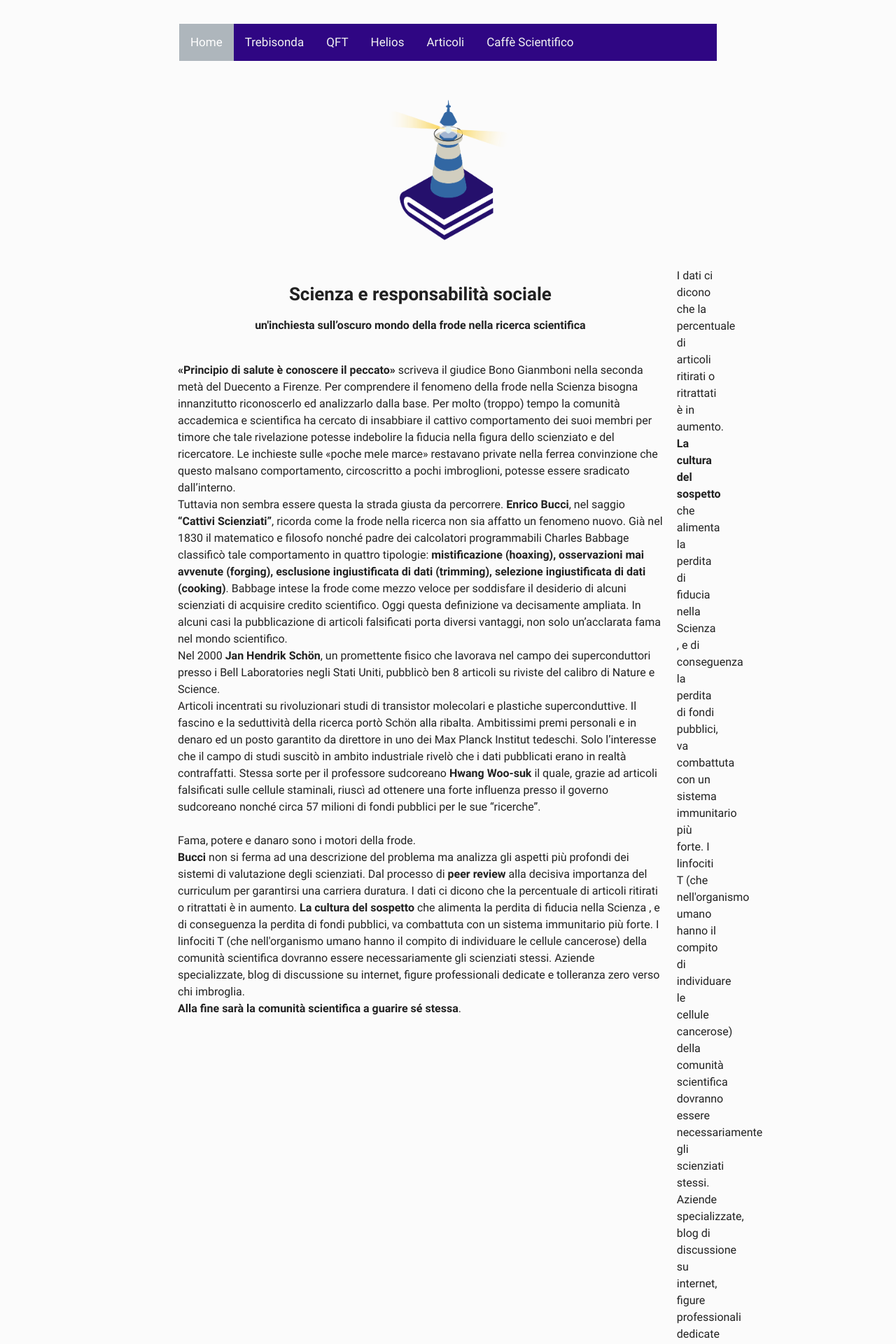
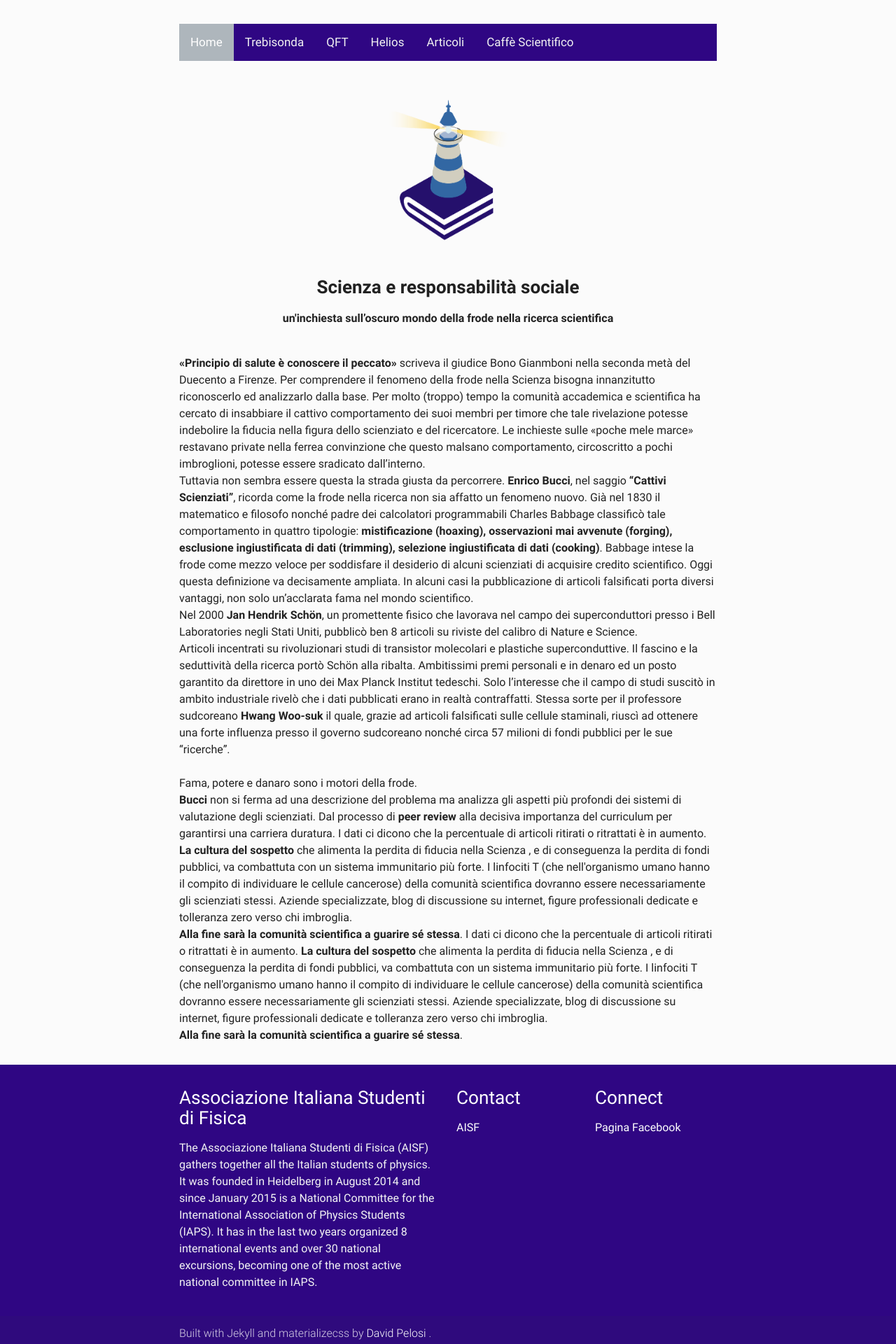
Before and after one commit to ai-sf/aisf_perugia, a Jekyll site: the page built from Tesi/teorica/sorrenti.html, in a window 1280 px wide. Shown: the top 1920 px of the page at 70% size. Built offline with Jekyll 4.4.1, drawn with Linux system fonts in a browser that asks for light colours; nearby versions of some CDN libraries.

Commit message:
Update sorrenti.html

```diff
--- a/Tesi/teorica/sorrenti.html
+++ b/Tesi/teorica/sorrenti.html
@@ -73,21 +73,6 @@ body {
 }
 
 
-.column {
-  float: left;
-
-  padding: 10px;
-
-}
-.left {
-  width: 90%;
-}
-
-.right {
-  width: 10%;
-}
-
-
 <meta name="viewport" content="width=device-width, initial-scale=1">
 <link rel="stylesheet" href="https://cdnjs.cloudflare.com/ajax/libs/font-awesome/4.7.0/css/font-awesome.min.css">
 
@@ -130,8 +115,7 @@ function myFunction() {
 </center>
 
 
-<div class="row">
-  <div class="column left">
+
     <center><h3><b>Scienza e responsabilità sociale</b></h3>
     <h7><b>un'inchiesta sull’oscuro mondo della frode nella ricerca scientifica</b></h7>
     </center><br>
@@ -160,16 +144,8 @@ function myFunction() {
       I linfociti T (che nell'organismo umano hanno il compito di individuare le cellule cancerose) della comunità scientifica dovranno essere necessariamente gli scienziati stessi.
       Aziende specializzate, blog di discussione su internet, figure professionali dedicate e tolleranza zero verso chi imbroglia.
       <br><b>Alla fine sarà la comunità scientifica a guarire sé stessa</b>.
-</div>
 
-
-  <div class="column right">
     I dati ci dicono che la percentuale di articoli ritirati o ritrattati è in aumento. <b>La cultura del sospetto</b> che alimenta la perdita di fiducia nella Scienza , e di conseguenza la perdita di fondi pubblici, va combattuta con un sistema immunitario più forte.
     I linfociti T (che nell'organismo umano hanno il compito di individuare le cellule cancerose) della comunità scientifica dovranno essere necessariamente gli scienziati stessi.
     Aziende specializzate, blog di discussione su internet, figure professionali dedicate e tolleranza zero verso chi imbroglia.
     <br><b>Alla fine sarà la comunità scientifica a guarire sé stessa</b>.
-  </div>
-
-
-
-</div>
```
